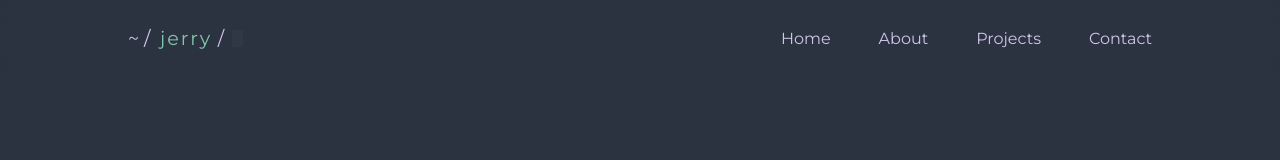
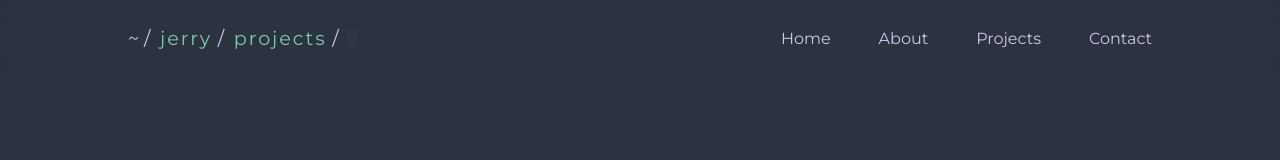
Before and after one commit to JerryLeeMelton/Trellis, a Next.js app: page /projects in a window 1280 px wide. Shown: the top 160 px of the page. Built offline with nearby package versions, Linux system fonts and the light colour scheme.

Commit message:
Add full path name to NavBar header

```diff
--- a/components/nav/NavBar.tsx
+++ b/components/nav/NavBar.tsx
@@ -1,4 +1,14 @@
+"use client"
+
+import { useState } from "react"
+import { usePathname } from "next/navigation"
+
 export default function NavBar() {
+  const [isMenuOpen, setIsMenuOpen] = useState(false)
+  const pathname = usePathname()
+
+  const segments = pathname.split("/").filter(Boolean)
+
   return (
     <nav className="nav-container">
       <div className="nav-inner-container">
@@ -8,6 +18,17 @@ export default function NavBar() {
             <a href="/" className="nav-path-link">
               jerry
             </a>
+            {segments.map((segment, i) => {
+              const href = "/" + segments.slice(0, i + 1).join("/")
+              return (
+                <span key={href}>
+                  /
+                  <a href={href} className="nav-path-link">
+                    {segment}
+                  </a>
+                </span>
+              )
+            })}
             /
           </p>
           <span className="blinking-cursor"></span>
```
